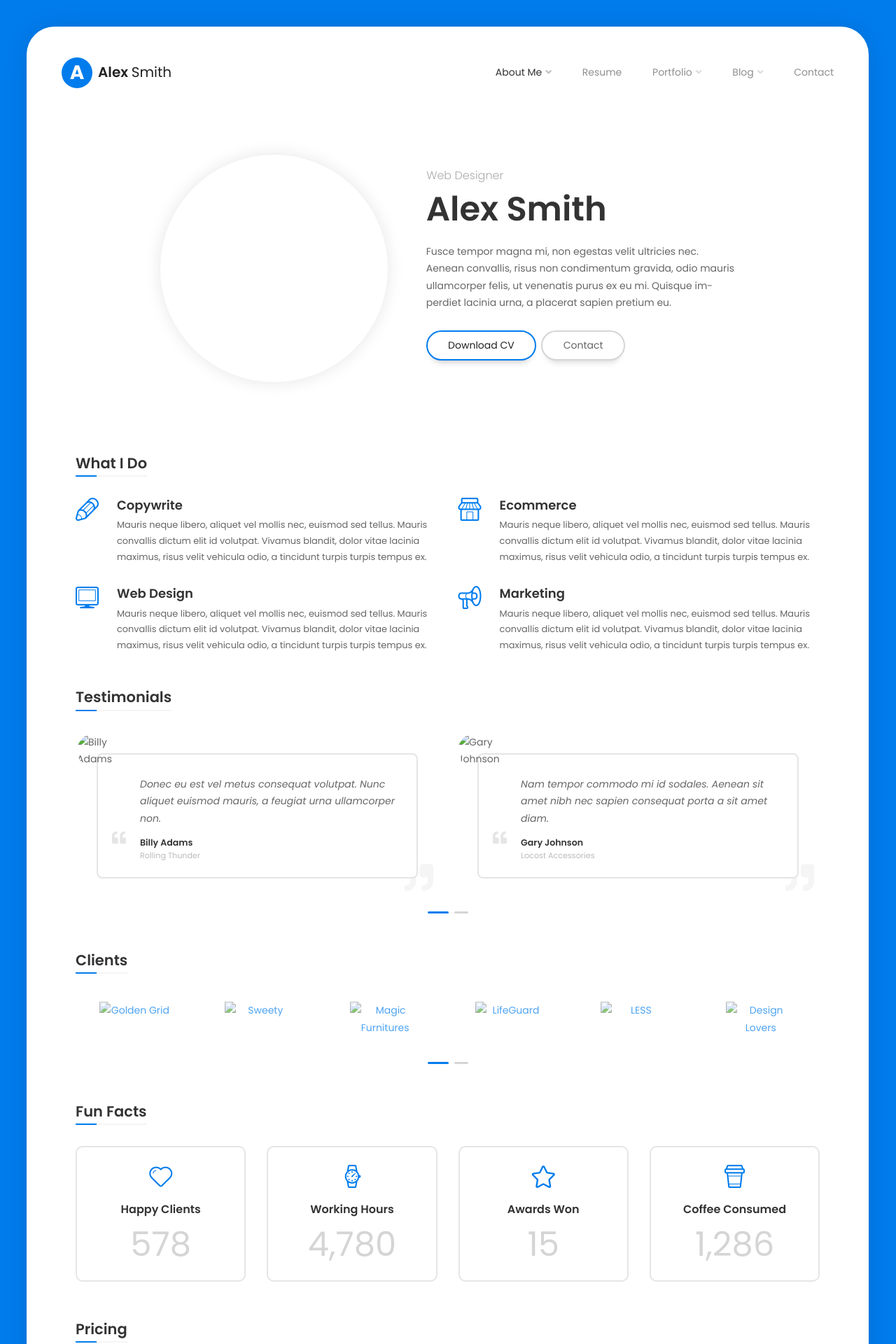
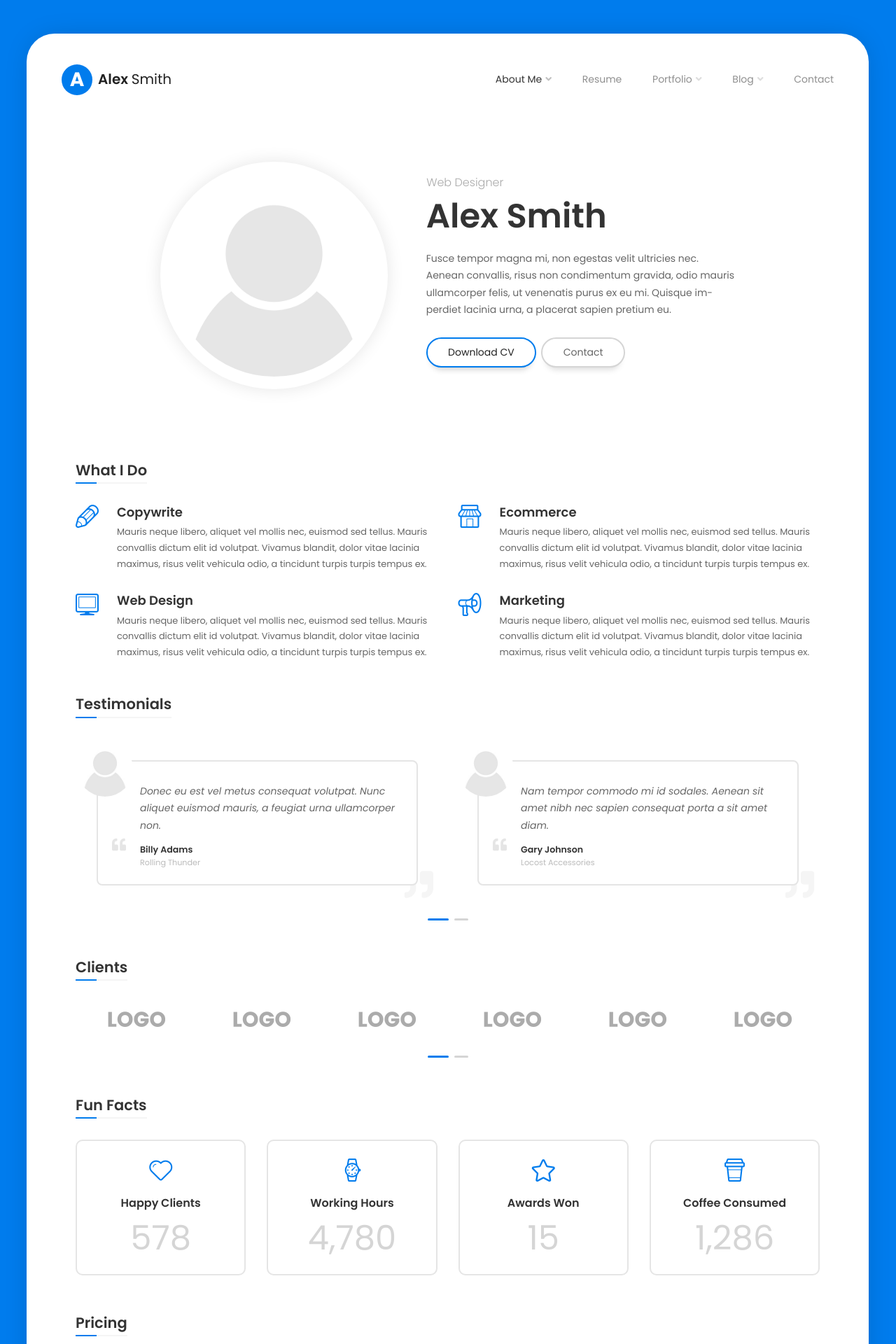
Before and after one commit to integracore2/integracore2.github.io, a Jekyll site: the page built from index.md, in a window 1280 px wide. Shown: the top 1920 px of the page at 70% size. Built offline with Jekyll 4.4.1, drawn with Linux system fonts in a browser that asks for light colours.

Commit message:
Added assets/ prefix to img tags

```diff
--- a/_layouts/default.html
+++ b/_layouts/default.html
@@ -129,7 +129,7 @@
 
                         <div class="col-sm-12 col-md-5 col-lg-5">
                           <div class="home-photo">
-                            <div class="hp-inner" style="background-image: url(./img/main_photo.jpg);">
+                            <div class="hp-inner" style="background-image: url(./assets/img/main_photo.jpg);">
                             </div>
                           </div>
                         </div>
@@ -244,7 +244,7 @@
                         <div class="testimonial-content">
                           <!-- Picture -->
                           <div class="testimonial-picture">
-                            <img src="./img/testimonials/testimonial-1.jpg" alt="Billy Adams"/>
+                            <img src="./assets/img/testimonials/testimonial-1.jpg" alt="Billy Adams"/>
                           </div>
                           <!-- /Picture -->
 
@@ -279,7 +279,7 @@
                         <div class="testimonial-content">
                           <!-- Picture -->
                           <div class="testimonial-picture">
-                            <img src="./img/testimonials/testimonial-2.jpg" alt="Gary Johnson"/>
+                            <img src="./assets/img/testimonials/testimonial-2.jpg" alt="Gary Johnson"/>
                           </div>
                           <!-- /Picture -->
 
@@ -315,7 +315,7 @@
                         <div class="testimonial-content">
                           <!-- Picture -->
                           <div class="testimonial-picture">
-                            <img src="./img/testimonials/testimonial-3.jpg" alt="Daniel Pringle"/>
+                            <img src="./assets/img/testimonials/testimonial-3.jpg" alt="Daniel Pringle"/>
                           </div>
                           <!-- /Picture -->
 
@@ -357,43 +357,43 @@
                     <div id="clients_1" class="clients owl-carousel" data-mobile-items="1" data-tablet-items="3" data-items="6">
                       <div class="client-block">
                         <a href="#" target="_blank" title="Golden Grid">
-                          <img src="./img/clients/client-1.png" alt="Golden Grid">
+                          <img src="./assets/img/clients/client-1.png" alt="Golden Grid">
                         </a>
                       </div>
 
                       <div class="client-block">
                         <a href="#" target="_blank" title="Sweety">
-                          <img src="./img/clients/client-2.png" alt="Sweety">
+                          <img src="./assets/img/clients/client-2.png" alt="Sweety">
                         </a>
                       </div>
 
                       <div class="client-block">
                         <a href="#" target="_blank" title="Magic Furnitures">
-                          <img src="./img/clients/client-3.png" alt="Magic Furnitures">
+                          <img src="./assets/img/clients/client-3.png" alt="Magic Furnitures">
                         </a>
                       </div>
 
                       <div class="client-block">
                         <a href="#" target="_blank" title="LifeGuard">
-                          <img src="./img/clients/client-4.png" alt="LifeGuard">
+                          <img src="./assets/img/clients/client-4.png" alt="LifeGuard">
                         </a>
                       </div>
 
                       <div class="client-block">
                         <a href="#" target="_blank" title="LESS">
-                          <img src="./img/clients/client-5.png" alt="LESS">
+                          <img src="./assets/img/clients/client-5.png" alt="LESS">
                         </a>
                       </div>
 
                       <div class="client-block">
                         <a href="#" target="_blank" title="Design Lovers">
-                          <img src="./img/clients/client-6.png" alt="Design Lovers">
+                          <img src="./assets/img/clients/client-6.png" alt="Design Lovers">
                         </a>
                       </div>
 
                       <div class="client-block">
                         <a href="#" target="_blank" title="WordPress">
-                          <img src="./img/clients/client-7.png" alt="WordPress">
+                          <img src="./assets/img/clients/client-7.png" alt="WordPress">
                         </a>
                       </div>
                     </div>
```
